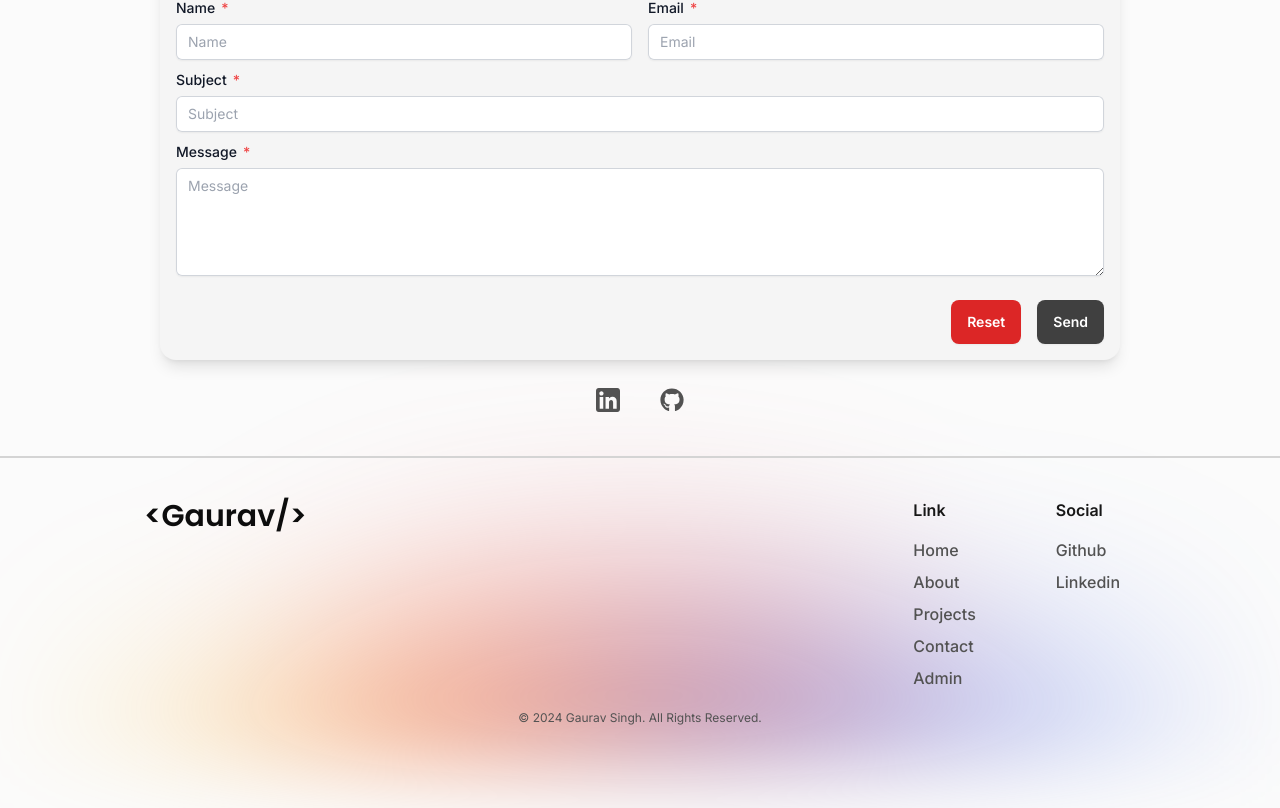
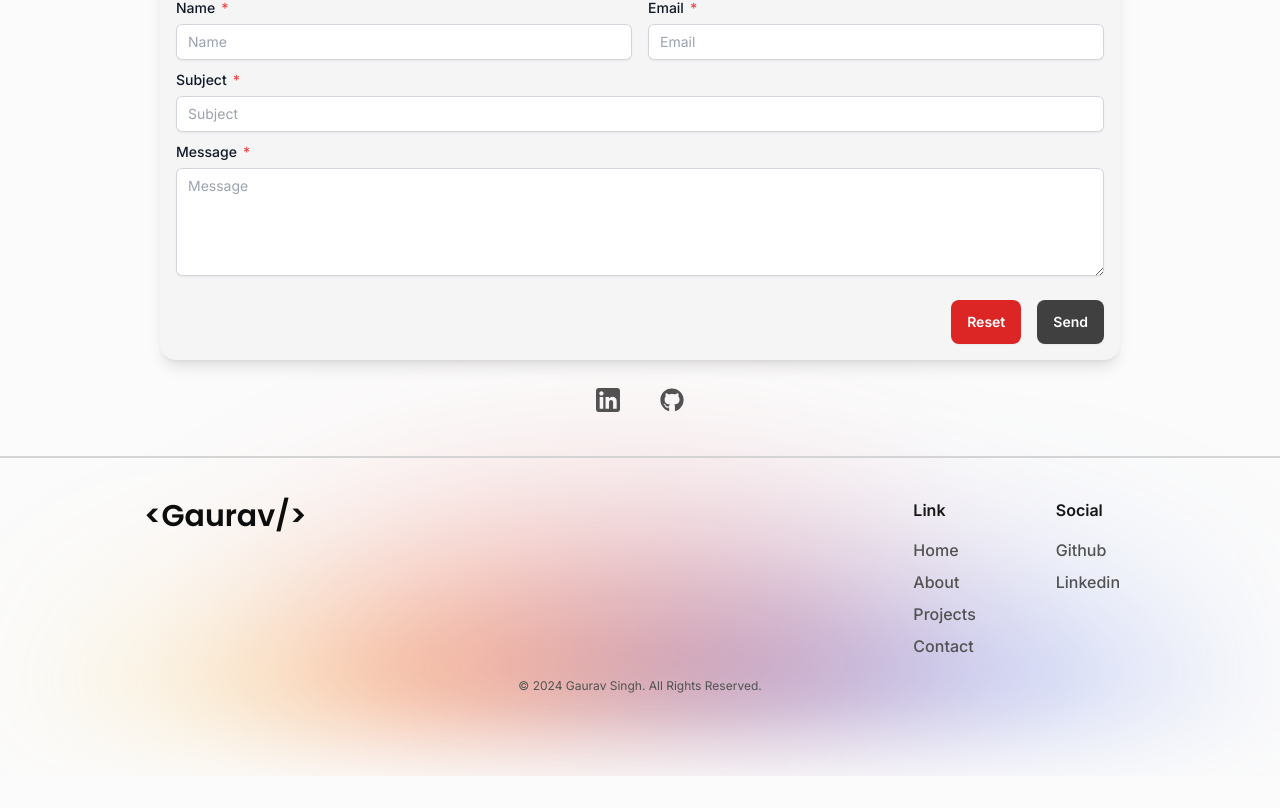
Before and after one commit to gauravsingh906/me-gaurav, a Next.js app: page /contact in a window 1280 px wide. Shown: the part 355-1163 px from the top of the page. After the commit the page ends 1131 px from the top, so only its background shows below. Built offline with nearby package versions, Linux system fonts and the light colour scheme.

Commit message:
Update Footer.tsx

```diff
--- a/components/Footer.tsx
+++ b/components/Footer.tsx
@@ -28,10 +28,10 @@ const Footer = () => {
       title: "Contact",
       link: "/contact",
     },
-    {
-      title: "Admin",
-      link: "/dashboard",
-    },
+    // {
+    //   title: "Admin",
+    //   link: "/dashboard",
+    // },
   ];
   const socialLinks = [
     {
```
